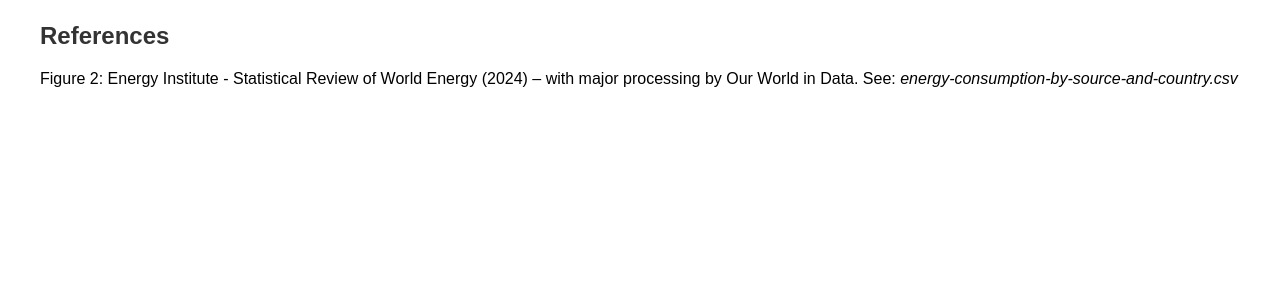
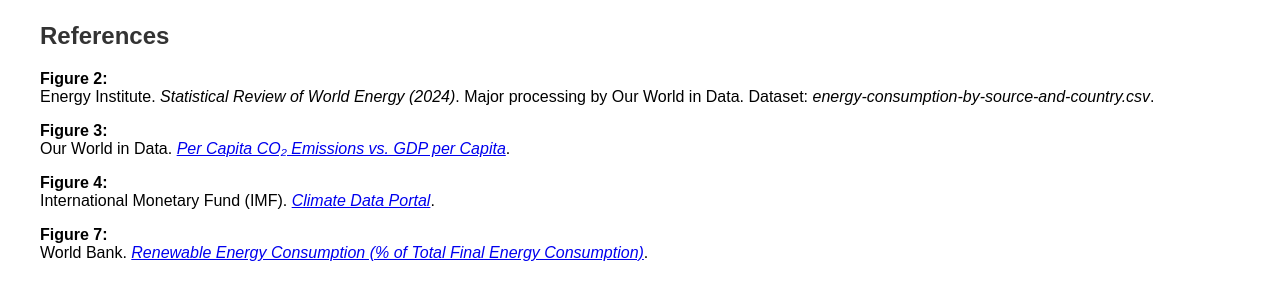
Before and after one commit to Leonardoo00/DataViz_Portfolio, a plain HTML site: page index.html in a window 1280 px wide. Shown: the part 5591-5891 px from the top of the page. Before the commit the page ends 5719 px from the top, so only its background shows below. Drawn offline with Linux system fonts and the light colour scheme.

Commit message:
Update references

```diff
--- a/index.html
+++ b/index.html
@@ -105,9 +105,25 @@
         <iframe src="figures/figure7.html"></iframe>
 
     <h2>References</h2>
-    <p>
-        Figure 2: Energy Institute - Statistical Review of World Energy (2024) – with major processing by Our World in Data.
-        See: <em>energy-consumption-by-source-and-country.csv</em>
+
+    <!-- Figure 2 -->
+    <p><strong>Figure 2:</strong><br>
+    Energy Institute. <em>Statistical Review of World Energy (2024)</em>. Major processing by Our World in Data. Dataset: <em>energy-consumption-by-source-and-country.csv</em>.
+    </p>
+
+    <!-- Figure 3 -->
+    <p><strong>Figure 3:</strong><br>
+    Our World in Data. <a href="https://ourworldindata.org/grapher/consumption-co2-per-capita-vs-gdppc" target="_blank"><em>Per Capita CO₂ Emissions vs. GDP per Capita</em></a>.
+    </p>
+
+    <!-- Figure 4 -->
+    <p><strong>Figure 4:</strong><br>
+    International Monetary Fund (IMF). <a href="https://climatedata.imf.org/datasets/4063314923d74187be9596f10d034914/explore" target="_blank"><em>Climate Data Portal</em></a>.
+    </p>
+
+    <!-- Figure 7 -->
+    <p><strong>Figure 7:</strong><br>
+    World Bank. <a href="https://data.worldbank.org/indicator/EG.FEC.RNEW.ZS" target="_blank"><em>Renewable Energy Consumption (% of Total Final Energy Consumption)</em></a>.
     </p>
 
 </body>
```
